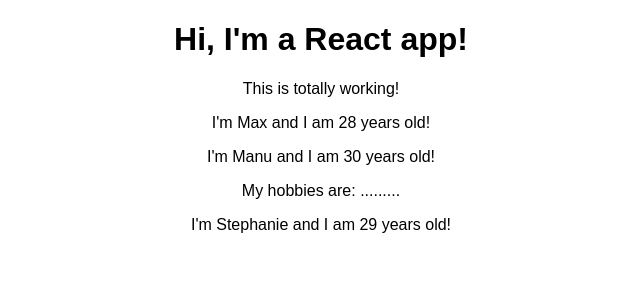
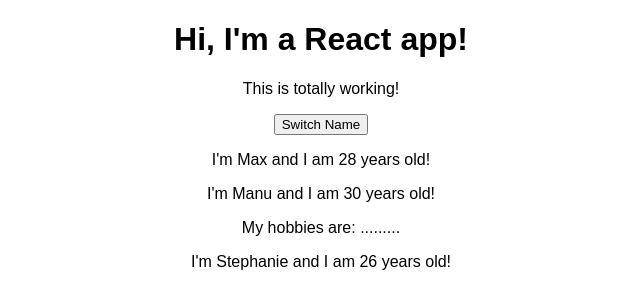
Before and after one commit to btken88/udemyReact, a React (Create React App) app in the folder react-complete-guide/: page / in a window 1280 px wide. Shown: the top 308 px of the page, without its empty margins (319-959 px from the left). Built offline with nearby package versions, Linux system fonts and the light colour scheme.

Commit message:
Add event handler to change state

```diff
--- a/react-complete-guide/src/App.js
+++ b/react-complete-guide/src/App.js
@@ -3,14 +3,33 @@
 import Person from './Person/Person'
 
 class App extends Component {
+  state = {
+    people: [
+      { name: 'Max', age: 28 },
+      { name: 'Manu', age: 30 },
+      { name: 'Stephanie', age: 26 },
+    ]
+  }
+
+  switchNameHandler = () => {
+    this.setState({
+      people: [
+        { name: 'Maximus', age: 28 },
+        { name: 'Manuda', age: 30 },
+        { name: 'Stephan', age: 26 },
+      ]
+    })
+  }
+
   render() {
     return (
       <div className="App">
         <h1>Hi, I'm a React app!</h1>
         <p>This is totally working!</p>
-        <Person name="Max" age="28" />
-        <Person name="Manu" age="30">My hobbies are: .........</Person>
-        <Person name="Stephanie" age="29" />
+        <button onClick={this.switchNameHandler}>Switch Name</button>
+        <Person name={this.state.people[0].name} age={this.state.people[0].age} />
+        <Person name={this.state.people[1].name} age={this.state.people[1].age}>My hobbies are: .........</Person>
+        <Person name={this.state.people[2].name} age={this.state.people[2].age} />
       </div>
     );
   }
```
